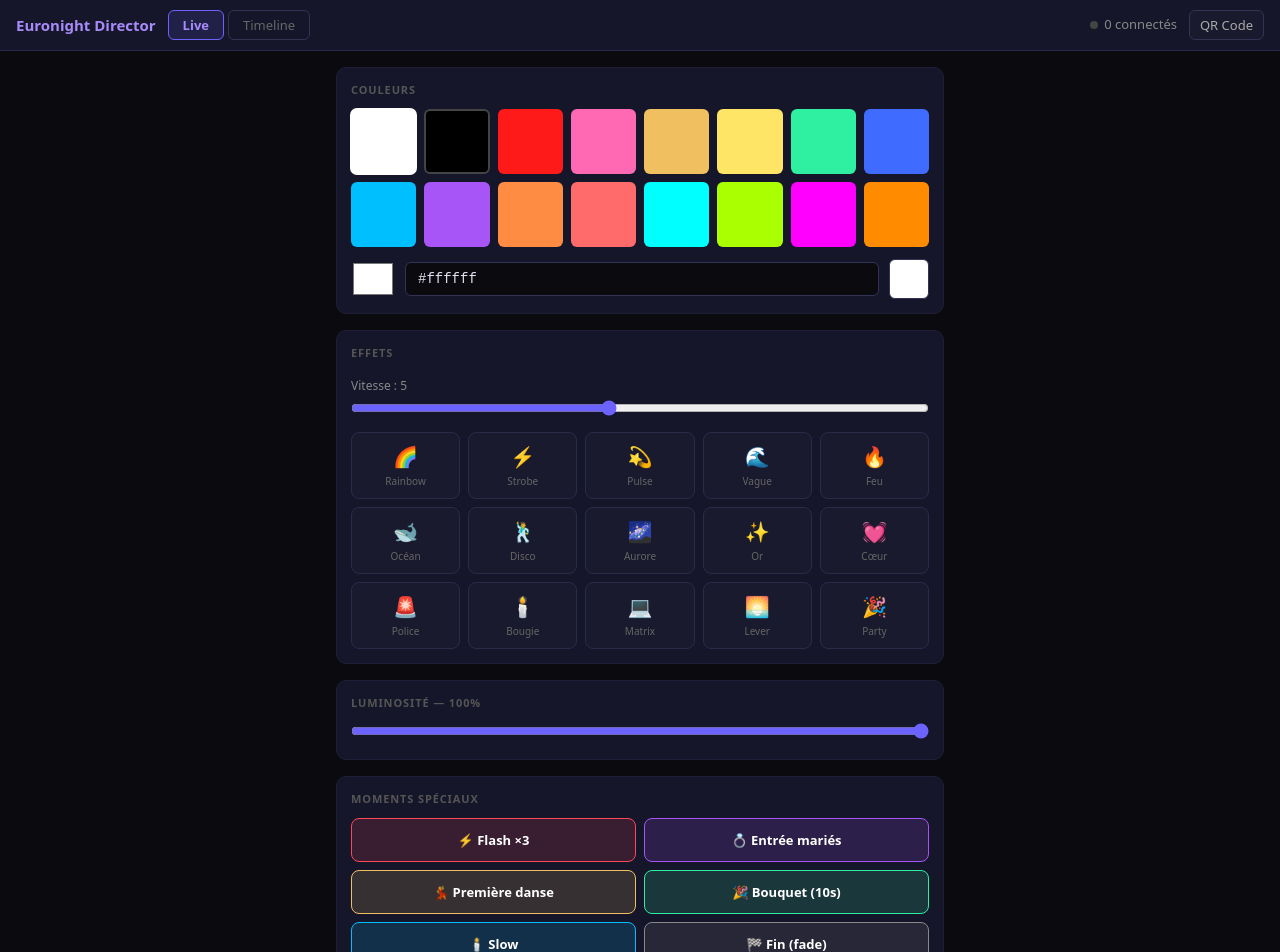
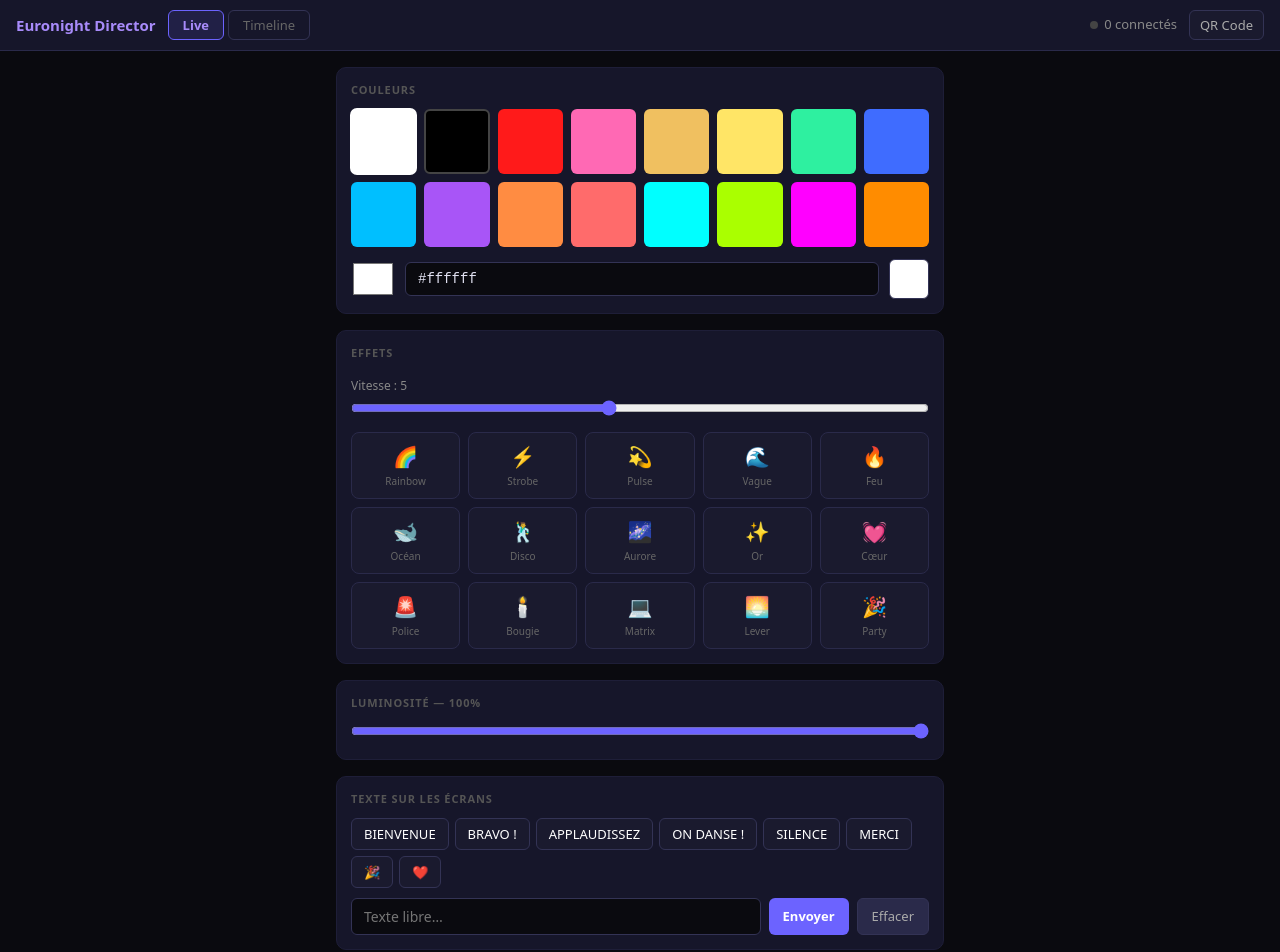
Before and after one commit to tobliberalsante-star/euronight-crowd-light, a React (Vite) app in the folder client/: page /euronight in a window 1280 px wide. Shown: the top 952 px of the page. Built offline with nearby package versions, Linux system fonts and the light colour scheme; no server answers; what nosleep.js would draw is missing.

Commit message:
feat: affichage de texte sur les viewers (messages rapides + saisie libre)

```diff
--- a/client/src/components/LiveControls.jsx
+++ b/client/src/components/LiveControls.jsx
@@ -1,6 +1,11 @@
 import { useState, useRef } from 'react';
 import socket from '../socket';
 import ColorPicker from './ColorPicker';
+
+const QUICK_MESSAGES = [
+  'BIENVENUE', 'BRAVO !', 'APPLAUDISSEZ', 'ON DANSE !',
+  'SILENCE', 'MERCI', '🎉', '❤️',
+];
 
 
 const EFFECTS = [
@@ -26,6 +31,7 @@ export default function LiveControls() {
   const [activeEffect, setActiveEffect] = useState(null);
   const [speed, setSpeed]               = useState(5);
   const [brightness, setBrightness]     = useState(1);
+  const [textInput, setTextInput]       = useState('');
   const speedRef   = useRef(5);
   const bouquetRef = useRef(null);
   const prevRef    = useRef(null);
@@ -101,6 +107,16 @@ export default function LiveControls() {
     setTimeout(() => { setActiveEffect(null); setActiveColor('#000000'); }, 5500);
   }
 
+  function sendText(text) {
+    setTextInput(text);
+    socket.emit('set_text', { text });
+  }
+
+  function clearText() {
+    setTextInput('');
+    socket.emit('set_text', { text: '' });
+  }
+
   return (
     <div style={{ padding: '16px', maxWidth: '640px', margin: '0 auto' }}>
 
@@ -150,6 +166,37 @@ export default function LiveControls() {
           style={{ width: '100%', accentColor: '#6c63ff' }} />
       </section>
 
+      {/* Texte */}
+      <section style={card}>
+        <h2 style={cardTitle}>Texte sur les écrans</h2>
+        <div style={{ display: 'flex', flexWrap: 'wrap', gap: 6, marginBottom: 10 }}>
+          {QUICK_MESSAGES.map(msg => (
+            <button
+              key={msg}
+              onClick={() => sendText(msg)}
+              style={{ padding: '6px 12px', borderRadius: 6, background: textInput === msg ? '#6c63ff' : '#1a1a2e', border: `1px solid ${textInput === msg ? '#6c63ff' : '#333355'}`, color: '#fff', fontSize: 13, cursor: 'pointer' }}
+            >
+              {msg}
+            </button>
+          ))}
+        </div>
+        <div style={{ display: 'flex', gap: 8 }}>
+          <input
+            value={textInput}
+            onChange={e => setTextInput(e.target.value)}
+            onKeyDown={e => e.key === 'Enter' && sendText(textInput)}
+            placeholder="Texte libre…"
+            style={{ flex: 1, padding: '8px 12px', background: '#0a0a0f', border: '1px solid #333355', borderRadius: 6, color: '#e0e0f0', fontSize: 14 }}
+          />
+          <button onClick={() => sendText(textInput)} style={{ padding: '8px 14px', background: '#6c63ff', borderRadius: 6, color: '#fff', fontSize: 13, fontWeight: 600, cursor: 'pointer' }}>
+            Envoyer
+          </button>
+          <button onClick={clearText} style={{ padding: '8px 14px', background: '#2a2a4a', border: '1px solid #333355', borderRadius: 6, color: '#aaa', fontSize: 13, cursor: 'pointer' }}>
+            Effacer
+          </button>
+        </div>
+      </section>
+
       {/* Moments spéciaux */}
       <section style={card}>
         <h2 style={cardTitle}>Moments spéciaux</h2>
--- a/client/src/pages/ViewerPage.jsx
+++ b/client/src/pages/ViewerPage.jsx
@@ -9,6 +9,7 @@ const isIOSChrome = /CriOS/i.test(navigator.userAgent);
 export default function ViewerPage() {
   const [bgColor, setBgColor]       = useState('#000000');
   const [brightness, setBrightness] = useState(1);
+  const [displayText, setDisplayText] = useState('');
   const [isFlashing, setIsFlashing] = useState(false);
   const [showTap, setShowTap]       = useState(true);
   const [showSafariMsg, setShowSafariMsg] = useState(isIOSChrome);
@@ -53,10 +54,11 @@ export default function ViewerPage() {
     if (socket.connected) onConnect();
     socket.on('connect', onConnect);
 
-    socket.on('init_state', ({ color, effect, speed, brightness: b }) => {
+    socket.on('init_state', ({ color, effect, speed, brightness: b, text }) => {
       st.current.color = color || '#000000';
       st.current.speed = speed ?? 5;
       setBrightness(b ?? 1);
+      setDisplayText(text ?? '');
       if (effect) {
         st.current.effect = effect;
         st.current.effectStartTime = Date.now();
@@ -89,6 +91,7 @@ export default function ViewerPage() {
     });
 
     socket.on('brightness_update', ({ value }) => setBrightness(value));
+    socket.on('text_update', ({ text }) => setDisplayText(text ?? ''));
 
     return () => {
       socket.off('connect', onConnect);
@@ -98,6 +101,7 @@ export default function ViewerPage() {
       socket.off('effect_stop');
       socket.off('flash');
       socket.off('brightness_update');
+      socket.off('text_update');
     };
   }, []);
 
@@ -126,7 +130,24 @@ export default function ViewerPage() {
         <div style={{ position: 'absolute', inset: 0, background: '#000', opacity: 1 - brightness, pointerEvents: 'none', zIndex: 5 }} />
       )}
 
-      {showTap && (
+      {/* Texte affiché par le régisseur */}
+      {displayText ? (
+        <div style={{ position: 'absolute', inset: 0, display: 'flex', alignItems: 'center', justifyContent: 'center', pointerEvents: 'none', zIndex: 10, padding: '0 5vw' }}>
+          <span style={{
+            color: '#ffffff',
+            fontSize: 'clamp(2rem, 12vw, 8rem)',
+            fontFamily: 'system-ui, sans-serif',
+            fontWeight: 900,
+            textAlign: 'center',
+            letterSpacing: '-0.02em',
+            lineHeight: 1.1,
+            textShadow: '0 2px 20px rgba(0,0,0,0.8), 0 0 60px rgba(0,0,0,0.5)',
+            wordBreak: 'break-word',
+          }}>
+            {displayText}
+          </span>
+        </div>
+      ) : showTap && (
         <div style={{ position: 'absolute', inset: 0, display: 'flex', alignItems: 'center', justifyContent: 'center', pointerEvents: 'none', zIndex: 10 }}>
           <span style={{ color: 'rgba(255,255,255,0.35)', fontSize: '1.1rem', fontFamily: 'sans-serif', letterSpacing: '0.05em' }}>
             Touche l'écran
```
Also changed, not shown: 1 other file (tests, documents, lock files or other folders).
